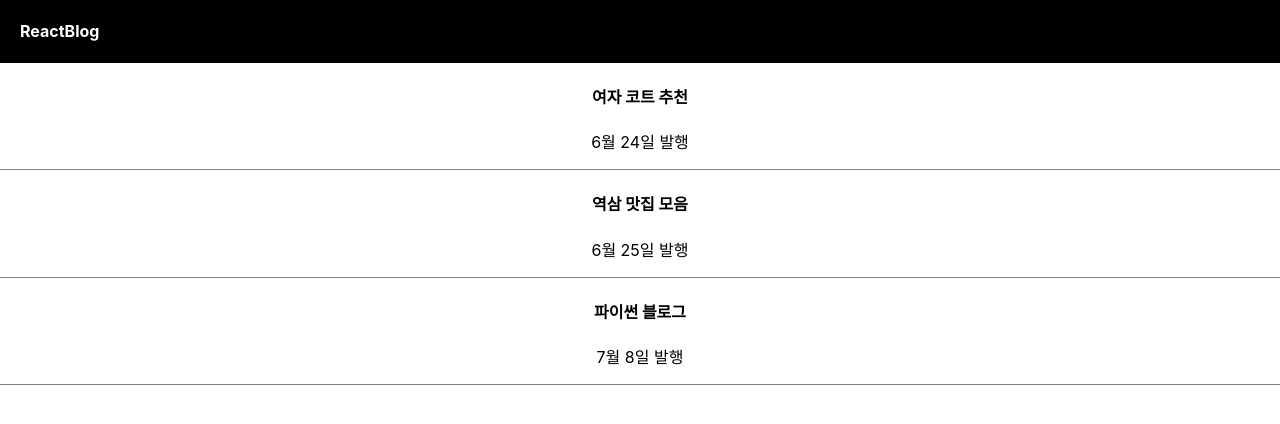
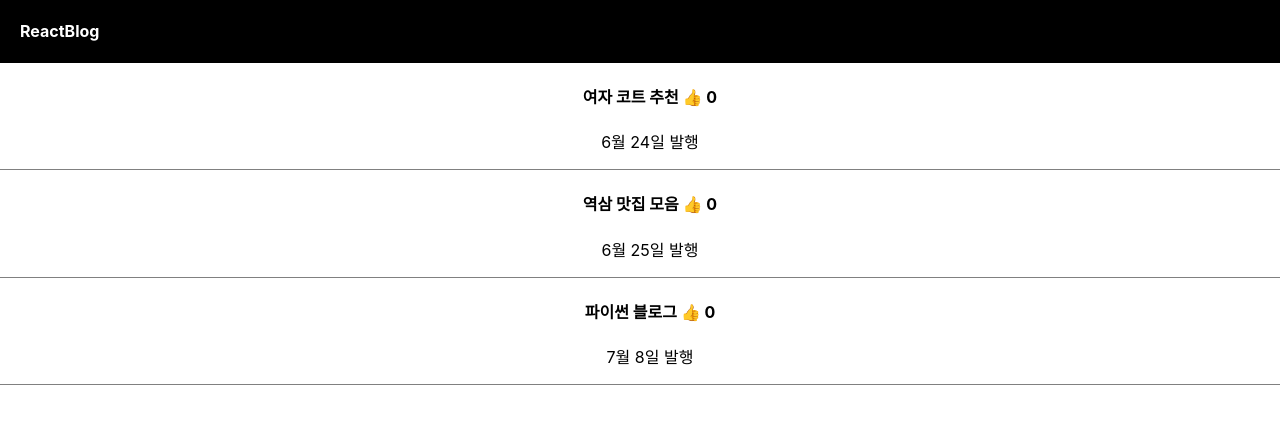
Before and after one commit to HgSon/codingApple-react-blog, a React (Create React App) app: page / in a window 1280 px wide. Shown: the top 424 px of the page. Built offline with nearby package versions, Linux system fonts and the light colour scheme.

Commit message:
state 변경

```diff
--- a/src/App.css
+++ b/src/App.css
@@ -7,9 +7,13 @@ div {
 }
 
 .list {
-  pedding-left: 20px;
+  padding-left: 20px;
   text-align: center;
   border-bottom: 1px solid grey;
+}
+
+.list span {
+  cursor: pointer;
 }
 
 .black-nav {
--- a/src/App.js
+++ b/src/App.js
@@ -1,4 +1,5 @@
-import logo from './logo.svg';
+/*eslint-disable*/  //워닝메시지 뜨지 않도록.
+
 import './App.css';
 import React, {useState} from "react";
 
@@ -8,17 +9,25 @@ function App() {
 	const logo = "ReactBlog";
 
 	let [titles, setTitle] = useState(["여자 코트 추천", "역삼 맛집 모음", "파이썬 블로그"]);
-  let [dates, setDate] = useState(["6월 24일", "6월 25일", "7월 8일"])
+	let [dates, setDate] = useState(["6월 24일", "6월 25일", "7월 8일"]);
+    let [likes, setLikes] = useState([0, 0, 0]);
+
+    const handleClick = (index) => {
+    	let newLikes = [...likes];
+    	newLikes[index]++;
+    	setLikes(newLikes)
+
+    }
 
 
 	return (
 		<div className="App">
 			<div className="black-nav">
-          <h4>{ logo }</h4>
+				<h4>{logo}</h4>
 			</div>
 			{titles.map((title, index) => (
-            <div className="list">
-                <h4>{ title }</h4>
+				<div className="list" key={title}>
+					<h4>{title} <span onClick={() => handleClick(index)}>👍</span> {likes[index]} </h4>
 					<p>{dates[index]} 발행</p>
 				</div>
 			))}
```
Lines whose indentation alone changed are shown as unchanged.
